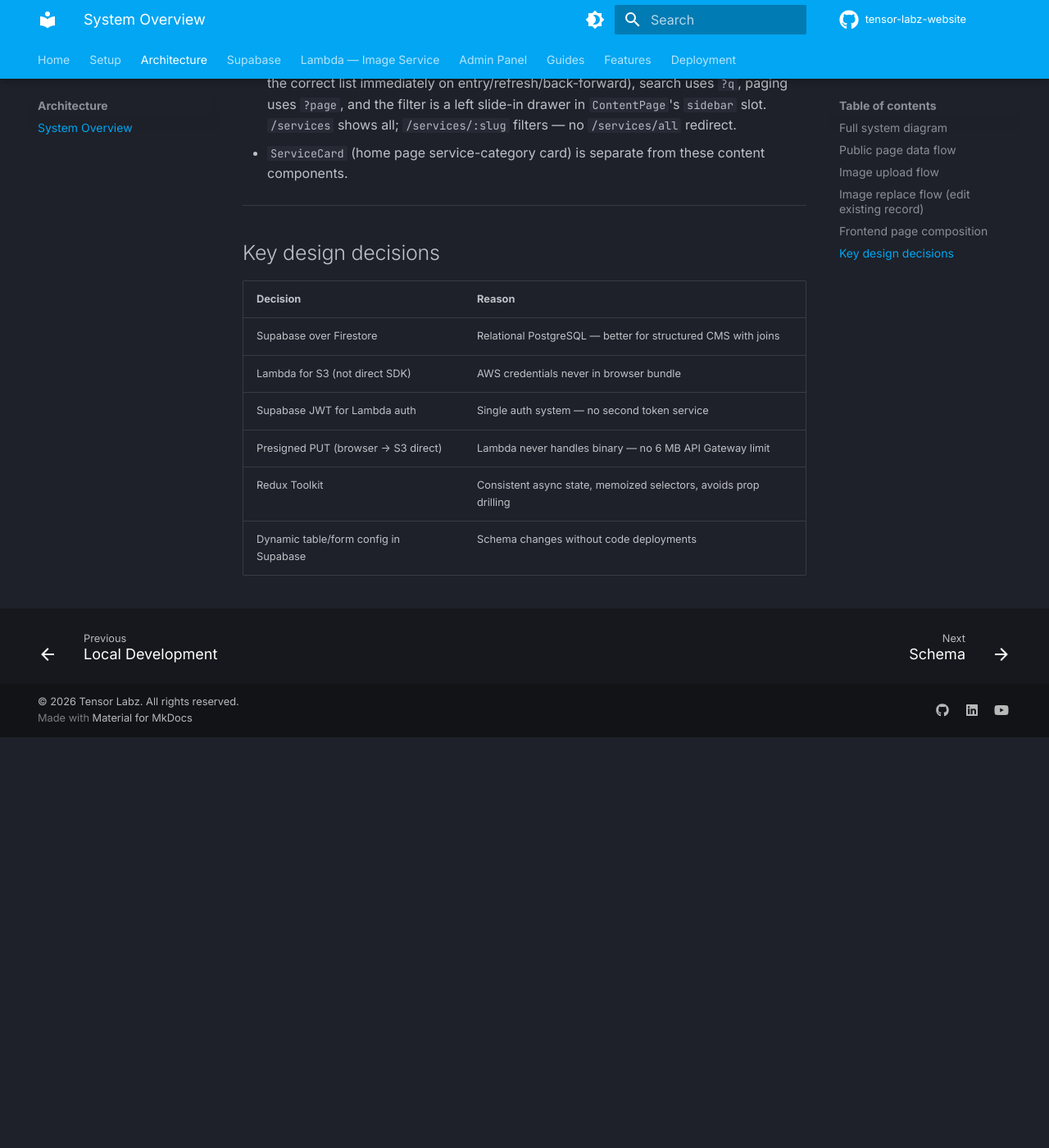
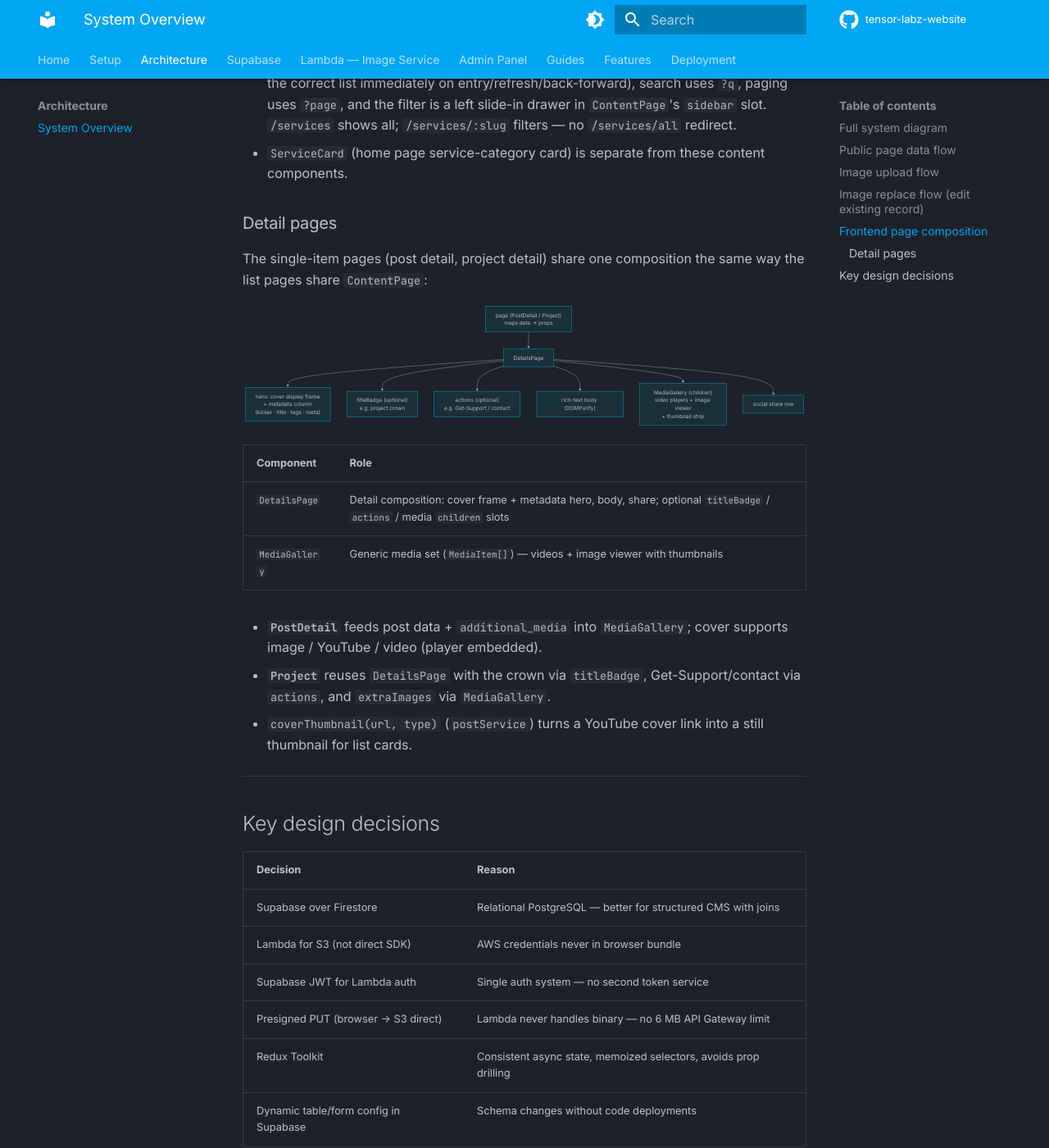
Before and after one commit to tensor-labz/tensor-labz-docs, an MkDocs documentation site: the page built from docs/architecture/overview.md, in a window 1280 px wide and 1400 px high, scrolled down 3365 px. Shown: the whole window at 82% size. Built offline with MkDocs 1.6.1 and Material for MkDocs 9.7.7, drawn with Linux system fonts in a browser that asks for light colours; comment, search, counter and statistics services are not loaded; before the commit the page ends 4264 px from its top, so only the background shows below that.

Commit message:
docs: add DetailsPage + MediaGallery (detail-page composition)
Document the shared detail-page composition (DetailsPage with titleBadge/actions/media slots) and MediaGallery, mirroring the ContentPage list-page section; note coverThumbnail for YouTube covers.

````diff
--- a/docs/architecture/overview.md
+++ b/docs/architecture/overview.md
@@ -142,6 +142,30 @@ flowchart TB
 - **Services page** is URL-driven: the active service comes from the route `:slug` (loads the correct list immediately on entry/refresh/back-forward), search uses `?q`, paging uses `?page`, and the filter is a left slide-in drawer in `ContentPage`'s `sidebar` slot. `/services` shows all; `/services/:slug` filters — no `/services/all` redirect.
 - `ServiceCard` (home page service-category card) is separate from these content components.
 
+### Detail pages
+
+The single-item pages (post detail, project detail) share one composition the same way the list pages share `ContentPage`:
+
+```mermaid
+flowchart TB
+    DP["page (PostDetail / Project)\nmaps data → props"] --> DPC["DetailsPage"]
+    DPC --> Hero["hero: cover display frame\n+ metadata column\n(kicker · title · tags · meta)"]
+    DPC --> Badge["titleBadge (optional)\ne.g. project crown"]
+    DPC --> Act["actions (optional)\ne.g. Get-Support / contact"]
+    DPC --> Body["rich-text body (DOMPurify)"]
+    DPC --> MG["MediaGallery (children)\nvideo players + image viewer\n+ thumbnail strip"]
+    DPC --> Share["social share row"]
+```
+
+| Component     | Role                                                                       |
+| ------------- | -------------------------------------------------------------------------- |
+| `DetailsPage` | Detail composition: cover frame + metadata hero, body, share; optional `titleBadge` / `actions` / media `children` slots |
+| `MediaGallery`| Generic media set (`MediaItem[]`) — videos + image viewer with thumbnails  |
+
+- **`PostDetail`** feeds post data + `additional_media` into `MediaGallery`; cover supports image / YouTube / video (player embedded).
+- **`Project`** reuses `DetailsPage` with the crown via `titleBadge`, Get-Support/contact via `actions`, and `extraImages` via `MediaGallery`.
+- `coverThumbnail(url, type)` (`postService`) turns a YouTube cover link into a still thumbnail for list cards.
+
 ---
 
 ## Key design decisions
````
